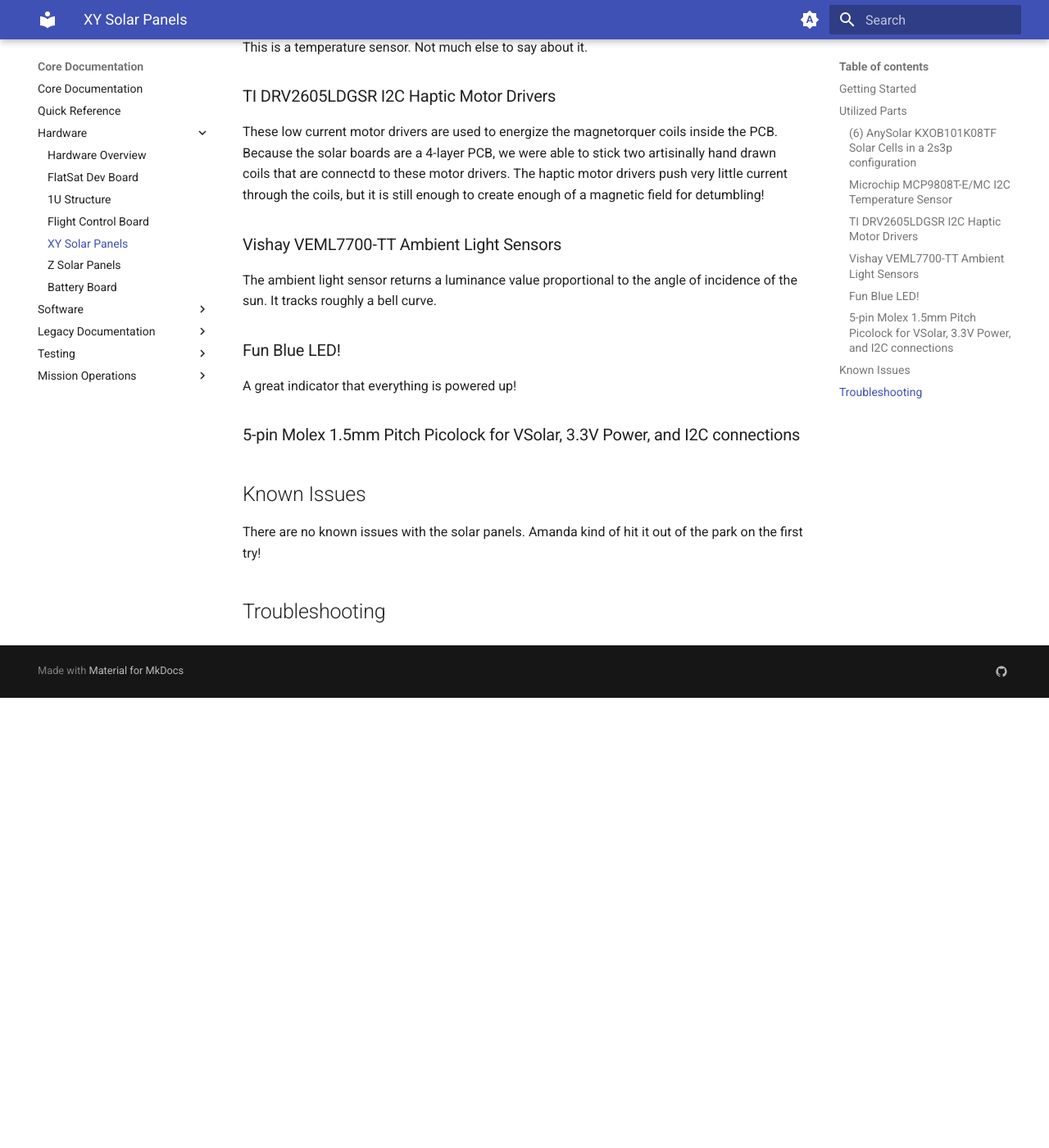
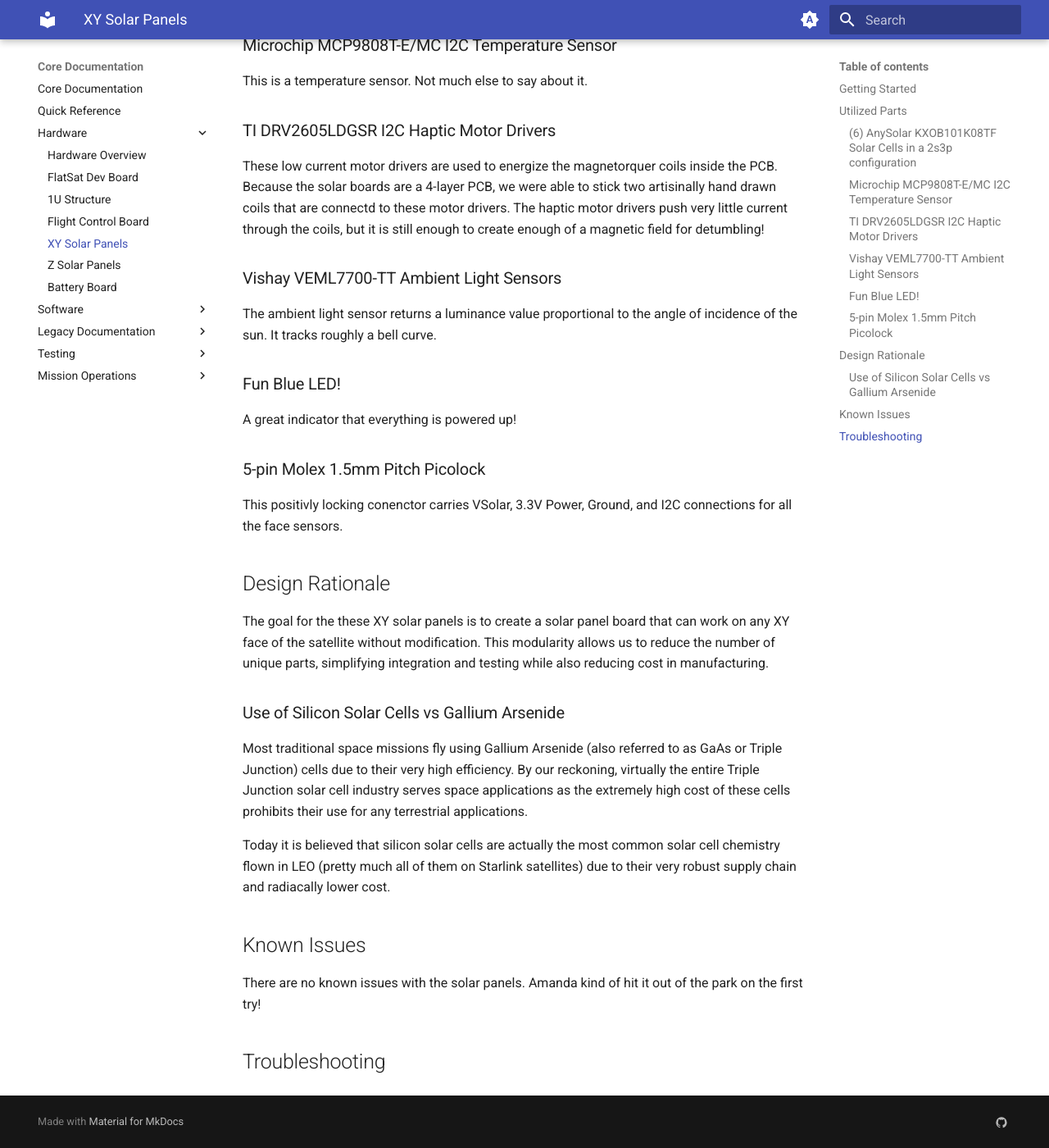
Before and after one commit to proveskit/Documentation, an MkDocs documentation site: the page built from docs/core_documentation/hardware/XY_solar_board.md, in a window 1280 px wide and 1400 px high, scrolled down 1528 px. Shown: the whole window at 82% size. Built offline with MkDocs 1.6.1 and Material for MkDocs 9.7.7, drawn with Linux system fonts in a browser that asks for light colours; before the commit the page ends 2379 px from its top, so only the background shows below that; some of the changed text lies outside the part shown.

Commit message:
Update XY_solar_board.md

```diff
--- a/docs/core_documentation/hardware/XY_solar_board.md
+++ b/docs/core_documentation/hardware/XY_solar_board.md
@@ -4,6 +4,8 @@
 ![Figure 1](images/solar-panel-NoCutout.png)
 <p align="center">Figure 1: A Render of the Pleiades Five XY Solar Board</p>
 ## Getting Started
+
+!!! Find the Structure on Github [Here!](https://github.com/proveskit/solar_boards)
 
 ## Utilized Parts
 Each XY solar panel implements the following elements:
@@ -25,8 +27,16 @@
 ### Fun Blue LED!
 A great indicator that everything is powered up!
 
-### 5-pin Molex 1.5mm Pitch Picolock for VSolar, 3.3V Power, and I2C connections
+### 5-pin Molex 1.5mm Pitch Picolock
+This positivly locking conenctor carries VSolar, 3.3V Power, Ground, and I2C connections for all the face sensors.
 
+## Design Rationale
+The goal for the these XY solar panels is to create a solar panel board that can work on any XY face of the satellite without modification. This modularity allows us to reduce the number of unique parts, simplifying integration and testing while also reducing cost in manufacturing.
+
+### Use of Silicon Solar Cells vs Gallium Arsenide
+Most traditional space missions fly using Gallium Arsenide (also referred to as GaAs or Triple Junction) cells due to their very high efficiency. By our reckoning, virtually the entire Triple Junction solar cell industry serves space applications as the extremely high cost of these cells prohibits their use for any terrestrial applications.
+
+Today it is believed that silicon solar cells are actually the most common solar cell chemistry flown in LEO (pretty much all of them on Starlink satellites) due to their very robust supply chain and radiacally lower cost.
 
 ## Known Issues
 There are no known issues with the solar panels. Amanda kind of hit it out of the park on the first try!
```
